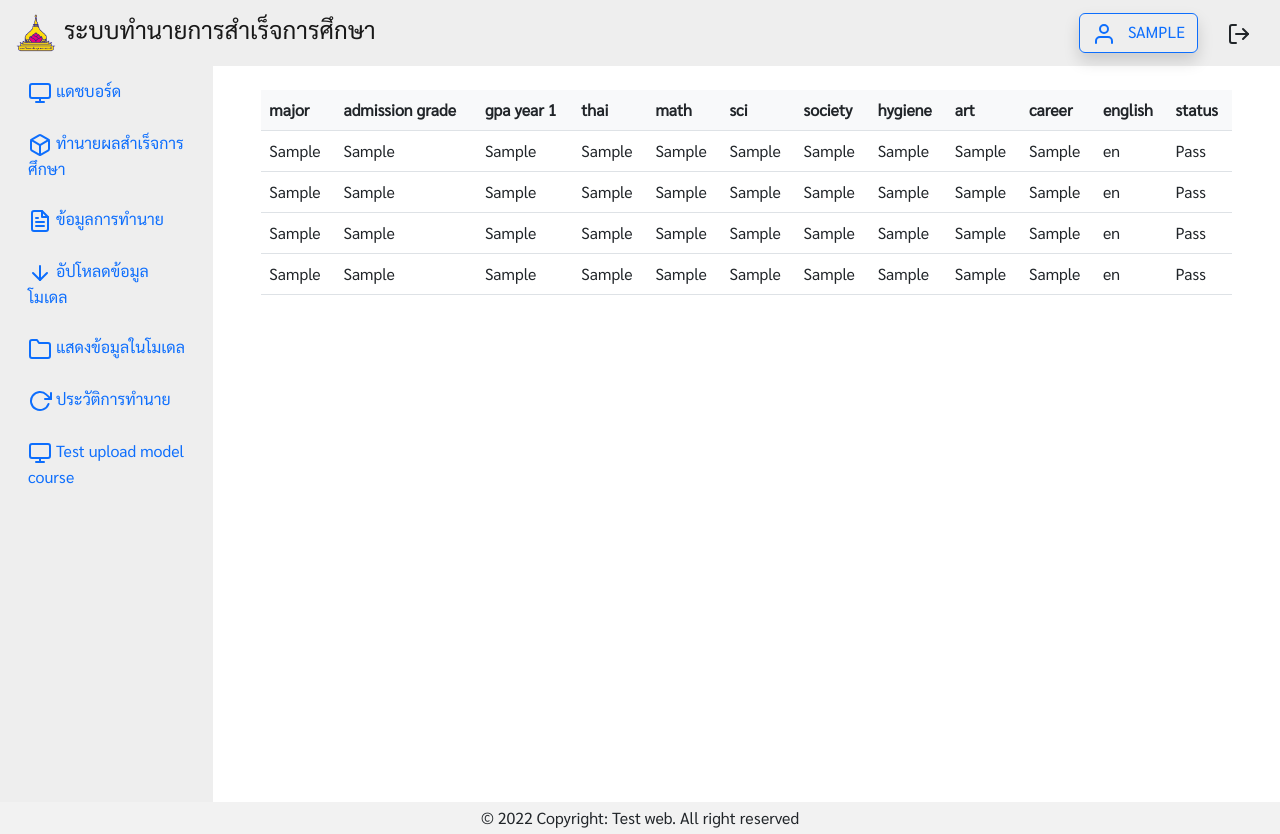
After one commit to Noey10/final-project-II, a Django app: page /model/show_data_course in a window 1280 px wide. The commit adds this page. Run offline with Django 4.2, Linux system fonts and the light colour scheme; a user stored in the database is signed in; tables that the repository leaves empty hold one stand-in row (values such as "Sample post"); some libraries are stand-ins or nearby versions.

Commit message:
update code upload model course

```diff
--- /dev/null
+++ b/app_demo_model/templates/app_demo_model/show_data_course.html
@@ -0,0 +1,105 @@
+{% extends 'app_general/components/base.html' %}
+{% load static %}
+{% block site_title %}Show model | {% endblock %}
+{% block content %}
+  <div class="container">
+    <button onclick="topFunction()" id="myBtn" title="Go to top">
+      <i data-feather="arrow-up"></i>
+    </button>
+
+    <div class="container w-100">
+        <table class="table">
+          <thead class="bg-light">
+            <th scope="col">major</th>
+            <th scope="col">admission grade</th>
+            <th scope="col">gpa year 1</th>
+            <th scope="col">thai</th>
+            <th scope="col">math</th>
+            <th scope="col">sci</th>
+            <th scope="col">society</th>
+            <th scope="col">hygiene</th>
+            <th scope="col">art</th>
+            <th scope="col">career</th>
+            <th scope="col">english</th>
+            <th scope="col">status</th>
+          </thead>
+          <tbody>
+            <tr {% for data in dssi %}>
+              <td>{{ data.major }}</td>
+              <td>{{ data.admission_grade }}</td>
+              <td>{{ data.gpa_year_1 }}</td>
+              <td>{{ data.thai }}</td>
+              <td>{{ data.math }}</td>
+              <td>{{ data.sci }}</td>
+              <td>{{ data.society }}</td>
+              <td>{{ data.hygiene }}</td>
+              <td>{{ data.art }}</td>
+              <td>{{ data.career }}</td>
+              <td>{{ data.langues }}</td>
+              <td>{{ data.status }}</td>
+            </tr {% endfor %}>
+            <tr {% for data in ict %}>
+              <td>{{ data.major }}</td>
+              <td>{{ data.admission_grade }}</td>
+              <td>{{ data.gpa_year_1 }}</td>
+              <td>{{ data.thai }}</td>
+              <td>{{ data.math }}</td>
+              <td>{{ data.sci }}</td>
+              <td>{{ data.society }}</td>
+              <td>{{ data.hygiene }}</td>
+              <td>{{ data.art }}</td>
+              <td>{{ data.career }}</td>
+              <td>{{ data.langues }}</td>
+              <td>{{ data.status }}</td>
+            </tr {% endfor %}>
+            <tr {% for data in bio %}>
+              <td>{{ data.major }}</td>
+              <td>{{ data.admission_grade }}</td>
+              <td>{{ data.gpa_year_1 }}</td>
+              <td>{{ data.thai }}</td>
+              <td>{{ data.math }}</td>
+              <td>{{ data.sci }}</td>
+              <td>{{ data.society }}</td>
+              <td>{{ data.hygiene }}</td>
+              <td>{{ data.art }}</td>
+              <td>{{ data.career }}</td>
+              <td>{{ data.langues }}</td>
+              <td>{{ data.status }}</td>
+            </tr {% endfor %}>
+            <tr {% for data in chemi %}>
+                <td>{{ data.major }}</td>
+                <td>{{ data.admission_grade }}</td>
+                <td>{{ data.gpa_year_1 }}</td>
+                <td>{{ data.thai }}</td>
+                <td>{{ data.math }}</td>
+                <td>{{ data.sci }}</td>
+                <td>{{ data.society }}</td>
+                <td>{{ data.hygiene }}</td>
+                <td>{{ data.art }}</td>
+                <td>{{ data.career }}</td>
+                <td>{{ data.langues }}</td>
+                <td>{{ data.status }}</td>
+              </tr {% endfor %}>
+          </tbody>
+        </table>
+    </div>
+  </div>
+  <script>
+    // Get the button
+    let mybutton = document.getElementById("myBtn");
+    // When the user scrolls down 20px from the top of the document, show the button
+    window.onscroll = function() {scrollFunction()};
+      function scrollFunction() {
+        if (document.body.scrollTop > 20 || document.documentElement.scrollTop > 20) {
+          mybutton.style.display = "block";
+        } else {
+          mybutton.style.display = "none";
+        }
+      }
+      // When the user clicks on the button, scroll to the top of the document
+      function topFunction() {
+        document.body.scrollTop = 0;
+        document.documentElement.scrollTop = 0;
+      }
+  </script>
+{% endblock %}
--- a/app_demo_model/urls.py
+++ b/app_demo_model/urls.py
@@ -5,8 +5,6 @@ urlpatterns = [
     #upload model
     path('upload', views.upload_model, name='upload'),
     path('upload_sci_model', views.upload_sci_model, name='upload_sci_model'),
-    # path('upload_health_sci_model', views.upload_health_sci_model, name='upload_health_sci_model'),
-    # path('upload_pure_sci_model', views.upload_pure_sci_model, name='upload_pure_sci_model'),
     #Applied science model
     path('data_in_applied_sci', views.data_in_applied_sci, name="data_in_applied_sci"),
     path('delete_data_applied', views.delete_data_applied, name="delete_data_applied"),
@@ -21,5 +19,13 @@ urlpatterns = [
     #delete all data all model
     path('delete_all_data', views.delete_all_data, name="delete_all_data"),
 
+    #test upload model course
+    path('test_upload', views.test_upload, name="test_upload"),
+    path('add_major', views.add_major, name="add_major"),
+    path('show_data_course', views.show_data_course, name="show_data_course"),
+
+
+
+
 
 ]
--- a/app_demo_model/views.py
+++ b/app_demo_model/views.py
@@ -4,9 +4,9 @@ import os
 from django.urls import reverse
 from django.http import HttpResponseRedirect, HttpResponse
 from django.core.files.storage import FileSystemStorage
-from .models import AppliedScience, HealthScience, PureScience
-from .resources import AppliedSciResource, HealthSciResource, PureSciResource
-from .forms import AppliedForm, HealthForm, PureForm
+from .models import AppliedScience, HealthScience, PureScience, Major
+from .resources import *
+from .forms import AppliedForm, HealthForm, PureForm, MajorForm
 from django.contrib import messages
 from django.contrib.auth.decorators import login_required
 from tablib import Dataset
@@ -46,7 +46,7 @@ def upload_sci_model(request):
         dataset = Dataset()
         new_file = request.FILES['myfile']
 
-         #check type file
+        #check type file
         if new_file.name.endswith('csv'):
             df = pd.read_csv(new_file)
         elif new_file.name.endswith('xlsx'):
@@ -140,38 +140,6 @@ def delete_data_applied(request):
     else:
         return render(request, 'app_general/errors_page.html')
 
-
-# @login_required
-# def upload_health_sci_model(request):
-#     if request.method == 'POST':
-#         health = HealthSciResource()
-#         dataset = Dataset()
-#         new_health = request.FILES['healthfile']
-#         print('name file = ', new_health.name)
-#         #check type file
-#         if not new_health.name.endswith('xlsx'):
-#             messages.info(request, "ต้องการไฟล์ของข้อมูลที่เป็น excel")
-#             return render(request, 'app_demo_model/upload_health_sci.html')
-
-#         df = pd.read_excel(new_health)
-#         df = df.dropna()#delete row with missing value
-
-#         #check type column
-#         for i in df.columns:
-#             if df.dtypes[i] != np.object_:
-#                 messages.info(request, "ในคอลัมน์ของเกรดเฉลี่ยต้องการข้อมูล excellent, very good, good, medium, poor, very poor")
-#                 return render(request, 'app_demo_model/upload_health_sci.html')
-
-#         import_data = dataset.load(df)
-#         result = health.import_data(dataset, dry_run=True)
-#         if not result.has_errors():
-#             health.import_data(dataset, dry_run=False)
-#         messages.success(request, "อัปโหลดข้อมูลสำเร็จ")
-
-#         print('upload success.')
-
-#     return render(request, 'app_demo_model/upload_health_sci.html')
-
 @login_required
 def data_in_health_sci(request):
     user = request.user
@@ -195,36 +163,6 @@ def delete_data_health(request):
         return render(request, 'app_demo_model/data_in_health_model.html')
     else:
         return render(request, 'app_general/errors_page.html')
-
-# @login_required
-# def upload_pure_sci_model(request):
-#     if request.method == 'POST':
-#         pure = PureSciResource()
-#         dataset = Dataset()
-#         new_pure = request.FILES['purefile']
-#         print('name file = ', new_pure.name)
-
-#         if not new_pure.name.endswith('xlsx'):
-#             messages.info(request, "ต้องการไฟล์ของข้อมูลที่เป็น excel")
-#             return render(request, 'app_demo_model/upload_pure_sci.html')
-
-#         df = pd.read_excel(new_pure)
-#         df = df.dropna()#delete row with missing value
-
-#         #check type column
-#         for i in df.columns:
-#             if df.dtypes[i] != np.object_:
-#                 messages.info(request, "ในคอลัมน์ของเกรดเฉลี่ยต้องการข้อมูล excellent, very good, good, medium, poor, very poor")
-#                 return render(request, 'app_demo_model/upload_pure_sci.html')
-
-#         import_data = dataset.load(df)
-#         result = pure.import_data(dataset, dry_run=True)
-#         if not result.has_errors():
-#             pure.import_data(dataset, dry_run=False)
-
-#         messages.success(request, "อัปโหลดข้อมูลสำเร็จ")
-
-#     return render(request, 'app_demo_model/upload_pure_sci.html')
 
 @login_required
 def data_in_pure_sci(request):
@@ -286,3 +224,89 @@ def delete_all_data(request):
         return render(request, 'app_demo_model/show_model.html')
     else:
         return render(request, 'app_general/errors_page.html')
+
+@login_required
+def test_upload(request):
+    if request.method == 'POST':
+        # res = BioResource()
+        branch = request.POST.get('major')
+        if branch == '1' :
+            res = DssiResource()
+        elif branch == '2':
+            res = IctResource()
+        elif branch == '3':
+            res = res
+        elif branch == '4':
+            res = ChemiResource()
+        else:
+            print('error')
+
+        dataset = Dataset()
+        file = request.FILES['myfile']
+       #check type file
+        if file.name.endswith('csv'):
+            df = pd.read_csv(file)
+        elif file.name.endswith('xlsx'):
+            df = pd.read_excel(file)
+        else :
+            messages.info(request, "ต้องการไฟล์ของข้อมูลที่เป็น excel หรือ csv")
+            return render(request, 'app_demo_model/test_upload_course.html')
+
+        if df.dtypes['admission_grade'] == np.float64:
+            df2 = pd.DataFrame()
+            df2['major'] = df['major']
+            df2['admission_grade'] = (df['admission_grade'].apply(condition))
+            df2['gpa_year_1'] = df['gpa_year_1'].apply(condition)
+            df2['thai'] = df['thai'].apply(condition)
+            df2['math'] = df['math'].apply(condition)
+            df2['sci'] = df['sci'].apply(condition)
+            df2['society'] = df['society'].apply(condition)
+            df2['hygiene'] = df['hygiene'].apply(condition)
+            df2['art'] = df['art'].apply(condition)
+            df2['career'] = df['career'].apply(condition)
+            df2['langues'] = df['langues'].apply(condition)
+            df2['status'] = df['status']
+            df = df2
+
+        import_data = dataset.load(df)
+        result = res.import_data(dataset, dry_run=True, raise_errors=True)
+        if not result.has_errors():
+            res.import_data(dataset, dry_run=False)
+
+        messages.success(request, "อัปโหลดข้อมูลสำเร็จ")
+        print('upload success.')
+    return render(request, 'app_demo_model/test_upload_course.html')
+
+@login_required
+def show_data_course(request):
+    dssi = DSSI.objects.all()
+    ict = ICT.objects.all()
+    bio = BIO.objects.all()
+    chemi = CHEMI.objects.all()
+
+    context = {
+        'dssi': dssi,
+        'ict': ict,
+        'bio': bio,
+        'chemi': chemi,
+    }
+    return render(request, 'app_demo_model/show_data_course.html', context)
+
+
+@login_required
+def add_major(request):
+    if request.method == 'POST':
+        form = MajorForm(request.POST)
+        if form.is_valid():
+            data = form.cleaned_data
+            new_major = Major()
+            new_major.name = data['name']
+            new_major.abbreviation = data['abbreviation']
+            new_major.save()
+    else:
+        form = MajorForm()
+
+    context = {
+        'form': form,
+    }
+    return render(request, 'app_demo_model/add_major.html', context )
--- a/app_general/templates/app_general/components/base.html
+++ b/app_general/templates/app_general/components/base.html
@@ -50,7 +50,7 @@
                                     </a>
                                 </li>
                                 <li id="selector" class="nav-item">
-                                    <a href="{% url 'form' %}" class="nav-link">
+                                    <a href="{% url 'predict_for_admin' %}" class="nav-link">
                                         <i data-feather="box"></i>
                                         <span class="ml-2">ทำนายผลสำเร็จการศึกษา</span>
                                     </a>
@@ -99,12 +99,12 @@
                                     </a>
                                 </li>
                             {% endif %}
-                            <!--<li id="selector" class="nav-item">
-                                <a href="{% url 'result' %}" class="nav-link">
+                            <li id="selector" class="nav-item">
+                                <a href="{% url 'test_upload' %}" class="nav-link">
                                     <i data-feather="monitor"></i>
-                                    <span class="ml-2">ผลลัพธ์</span>
+                                    <span class="ml-2">Test upload model course</span>
                                 </a>
-                            </li>-->
+                            </li>
                         </ul>
                     </div>
 
--- a/app_prediction/urls.py
+++ b/app_prediction/urls.py
@@ -8,4 +8,8 @@ urlpatterns = [
     path('result', views.result, name='result'),
     path('download_file', views.download_file, name='download_file'),
     path('delete_data_user_input', views.delete_data_user_input, name='delete_data_user_input'),
+    path('predict_for_admin', views.predict_for_admin, name='predict_for_admin'),
+    path('predict_group_student', views.predict_group_student, name='predict_group_student'),
+
+
 ]
```
Also changed, not shown: app_demo_model/forms.py (+30 -1 lines), app_demo_model/models.py (+77 -0 lines), app_demo_model/resources.py (+19 -3 lines), app_demo_model/templates/app_demo_model/add_major.html (added, +15 -0 lines), app_demo_model/templates/app_demo_model/test_upload_course.html (added, +64 -0 lines), app_prediction/templates/app_prediction/predict_for_admin.html (added, +24 -0 lines), app_prediction/templates/app_prediction/prediction_group_student.html (added, +20 -0 lines), app_prediction/views.py (+33 -0 lines), app_demo_model/migrations/0012_major.py (added), app_demo_model/migrations/0013_alter_major_abbreviation_alter_major_name.py (added), app_demo_model/migrations/0014_bio_chemi_dssi_ict.py (added).
